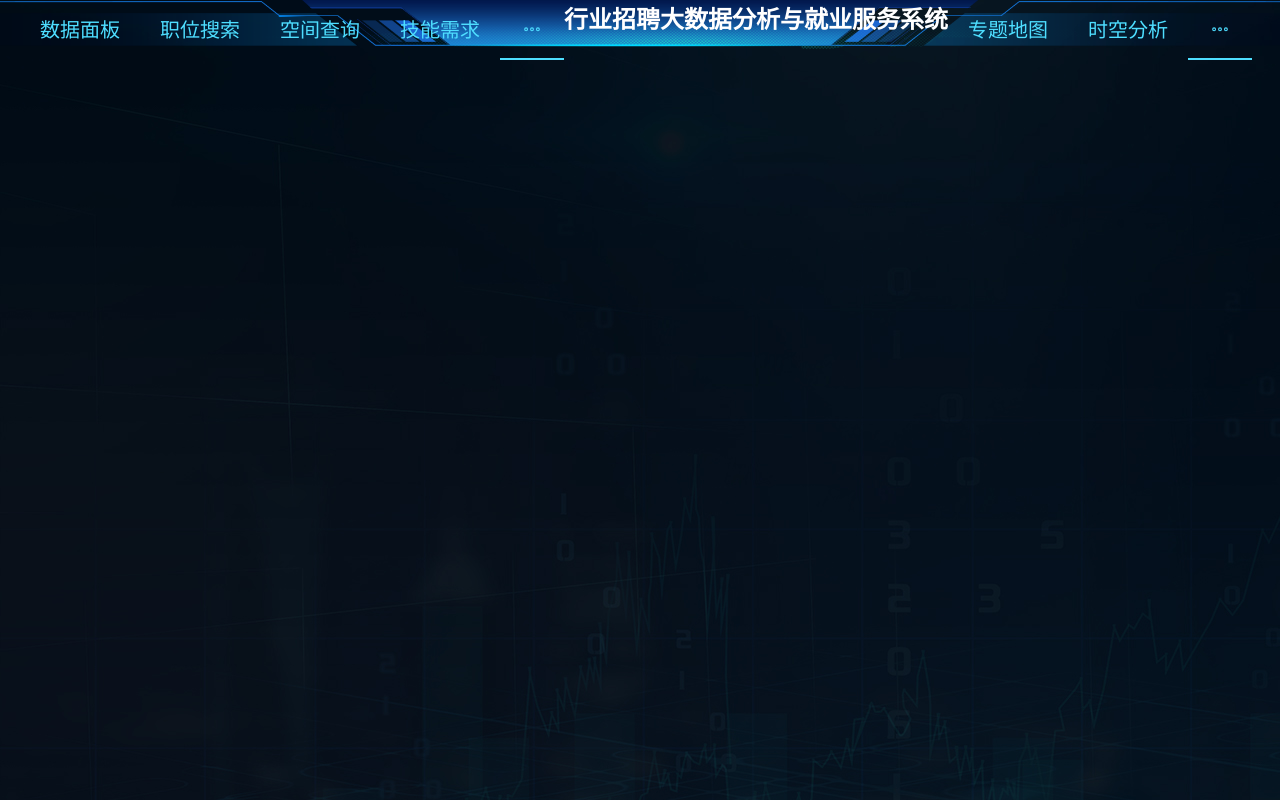
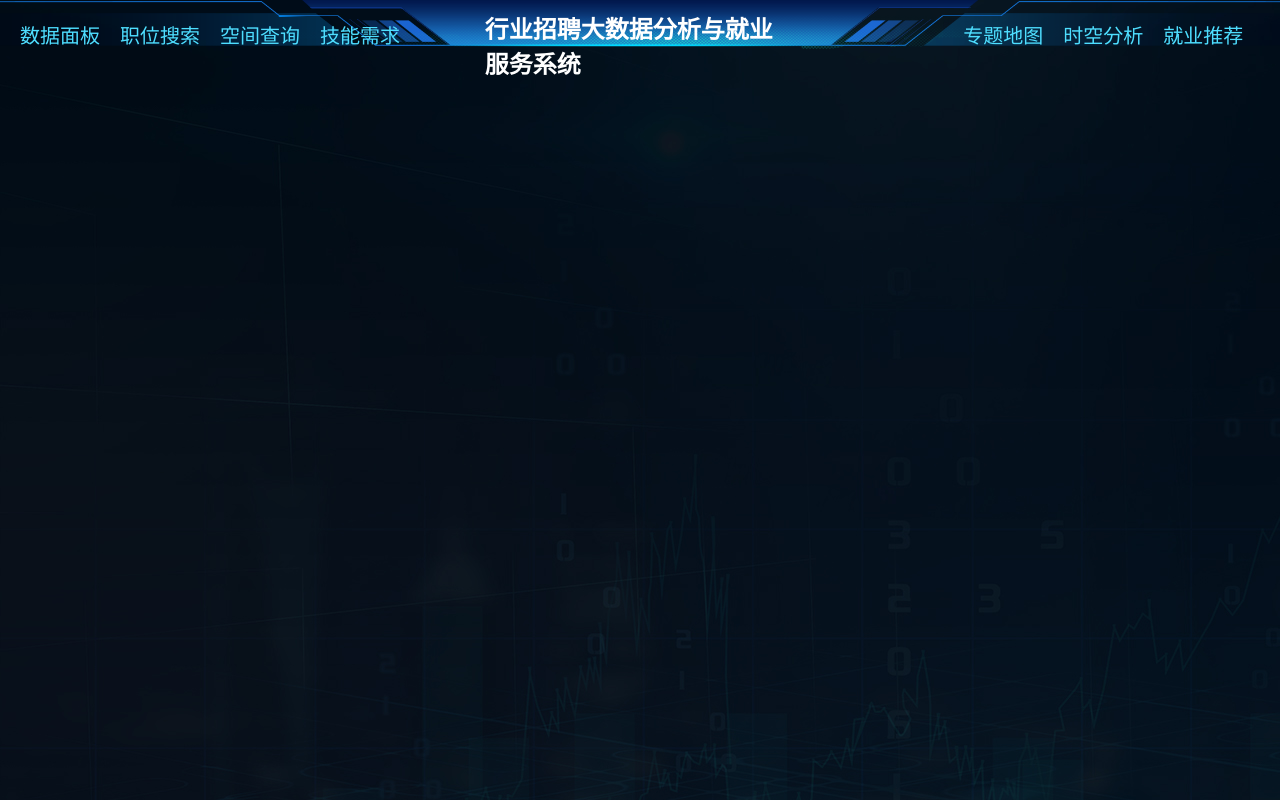
Before and after one commit to Mr-fangao/RecruitmentEmployment, a Vue app: page /test in a window 1280 px wide. Built offline with nearby package versions, Linux system fonts and the light colour scheme.

Commit message:
10261700

```diff
--- a/src/components/Header.vue
+++ b/src/components/Header.vue
@@ -1,54 +1,33 @@
 <template>
-  <div class="header">
-    <el-header
-      class="d-flex align-items-center"
-      style="background: transparent"
-    >
-      <el-menu
-        :default-active="navBarIndex"
-        class="el-menu-demo"
-        mode="horizontal"
-        @select="handleSelect"
-        background-color="transparent"
-        active-text-color="#4edeff"
+  <div class="header" @select="handleSelect">
+    <el-row>
+      <el-col :span="8"
+        ><div class="left">
+          <p name="1">数据面板</p>
+          <p name="2">职位搜索</p>
+          <p name="3">空间查询</p>
+          <p name="4">技能需求</p>
+        </div></el-col
       >
-        <el-menu-item index="1">数据面板</el-menu-item>
-        <el-menu-item index="1">职位搜索</el-menu-item>
-        <el-menu-item index="1">空间查询</el-menu-item>
-        <el-menu-item index="1">技能需求</el-menu-item>
-        <el-menu-item index="1">技能需求</el-menu-item>
-      </el-menu>
-      <h1>行业招聘大数据分析与就业服务系统</h1>
-      <el-menu
-        :default-active="navBarIndex"
-        class="el-menu-demo"
-        mode="horizontal"
-        @select="handleSelect"
-        background-color="transparent"
-        text-color="#fff"
-        active-text-color="#4edeff"
+      <el-col :span="8"><h1>行业招聘大数据分析与就业服务系统</h1></el-col>
+      <el-col :span="8"
+        ><div class="right">
+          <p name="5">专题地图</p>
+          <p name="6">时空分析</p>
+          <p name="7">就业推荐</p>
+        </div></el-col
       >
-        <el-menu-item index="1">专题地图</el-menu-item>
-        <el-menu-item index="1">时空分析</el-menu-item>
-        <el-menu-item index="1">就业推荐</el-menu-item>
-      </el-menu>
-    </el-header>
+    </el-row>
   </div>
 </template>
 
 <script>
-// import '../../assets/css/global.css'
 export default {
   name: "Header",
   data() {
     return {
-      navBarIndex: "1",
+      handleSelect: "1",
     };
-  },
-  methods: {
-    handleSelect(key, keyPath) {
-      console.log(key, keyPath);
-    },
   },
 };
 </script>
@@ -58,16 +37,18 @@ export default {
   height: 60px;
   width: 100%;
   background: url(../assets/img/headerbg.png);
-  //   background: url(../assets/img/headerbg.png);
   background-size: 100% 100%;
   display: flex;
   flex-direction: row;
-
-  .el-header {
+  .left {
     display: flex;
     flex-direction: row;
-    .el-menu-item {
+    margin: 0px 10px;
+    p {
       font-size: 20px;
+      border-bottom: none;
+      color: #4edeff;
+      padding: 20px 10px 0px 10px;
     }
   }
   h1 {
@@ -75,13 +56,21 @@ export default {
     color: #ffffff;
     font-family: Microsoft YaHei;
     font-weight: bold;
+    padding: 10px 58px;
+  }
+  .right {
+    display: flex;
+    flex-direction: row;
+    margin-left: 100px;
+    p {
+      font-size: 20px;
+      border-bottom: none;
+      color: #4edeff;
+      padding: 20px 10px 0px 10px;
+    }
   }
 }
-
-.el-menu.el-menu--horizontal {
-  border-bottom: none;
-}
-.el-menu--horizontal > .el-menu-item.is-active {
-  border-bottom: none;
+.el-row {
+  width: 100%;
 }
 </style>
```
Also changed, not shown: 1 other file (tests, documents, lock files or other folders).
